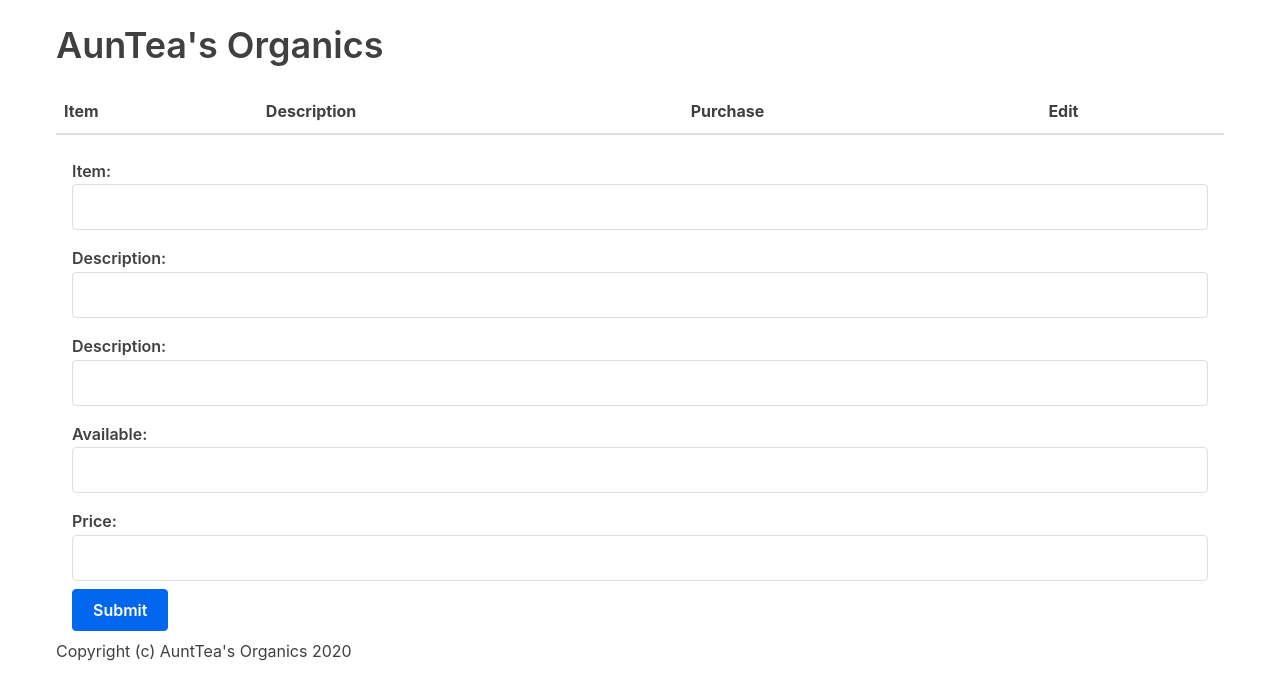
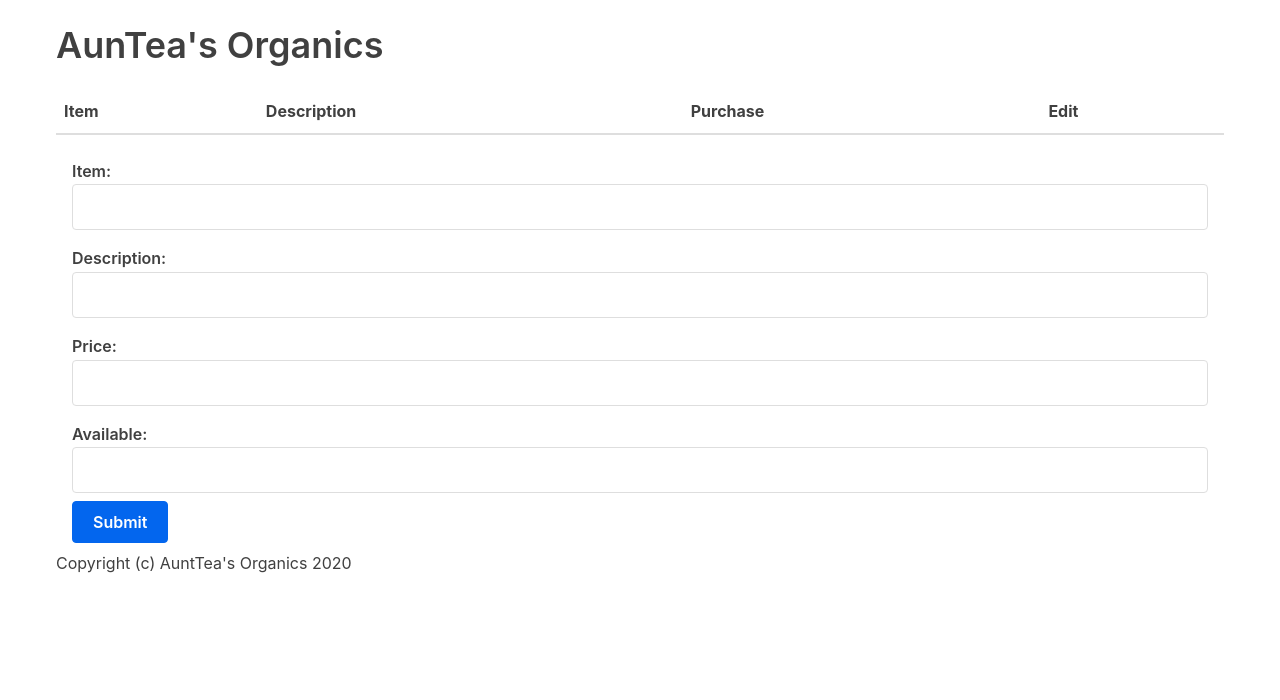
Before and after one commit to wrunion/react-tutorial-5520, a React (Create React App) app: page / in a window 1280 px wide. Both pictures are taken after a click on the button "Add Item". Shown: the top 700 px of the page. Built offline with nearby package versions, Linux system fonts and the light colour scheme.

Commit message:
form now accepting and updating values.

```diff
--- a/src/DisplayControl.js
+++ b/src/DisplayControl.js
@@ -6,16 +6,21 @@ class DisplayControl extends Component {
   state = {
     formVisible: false,
     itemSelected: null,
-    ownerView: true
+    ownerView: true,
+    masterItemList: []
   }
 
   openAddItemForm = () => {
     this.setState({formVisible: true});
   }
 
-  addItemToInventory = () => {
-    alert('addItemToInventory works');
+  addItemToInventory = (item) => {
+    this.setState({...this.state.masterItemList, item});
   }
+
+  // handleSubmit = character => {
+  //   this.setState({characters: [...this.state.characters, character]});
+  // }
 
 
   render() {
--- a/src/Form.js
+++ b/src/Form.js
@@ -9,13 +9,10 @@ class Form extends Component {
   }
 
   handleChange = event => {
-    const { item, description, price, available } = event.target;
+    const { name, value } = event.target
 
     this.setState({
-      item: item,
-      description: description,
-      price: price,
-      available: available
+      [name]: value,
     });
   }
 
@@ -35,7 +32,6 @@ class Form extends Component {
             type="text"
             name="item"
             id="item"
-            required
             value={item}
             onChange={this.handleChange}/>
         </label>
@@ -44,17 +40,16 @@ class Form extends Component {
             type="text"
             name="description"
             id="description"
-            required
             value={description}
             onChange={this.handleChange}/>
         </label>
-        <label htmlFor="description">Description:
+        <label htmlFor="price">Price:
           <input
-            type="text"
-            name="description"
-            id="description"
-            required
-            value={description}
+            type="number"
+            min={0}
+            name="price"
+            id="price"
+            value={price}
             onChange={this.handleChange}/>
         </label>
         <label htmlFor="available">Available:
@@ -63,18 +58,7 @@ class Form extends Component {
             min={0}
             name="available"
             id="available"
-            required
             value={available}
-            onChange={this.handleChange}/>
-        </label>
-        <label htmlFor="price">Price:
-          <input
-            type="number"
-            min={0}
-            name="price"
-            id="price"
-            required
-            value={price}
             onChange={this.handleChange}/>
         </label>
         <button value="Submit">Submit</button>
@@ -83,5 +67,4 @@ class Form extends Component {
   }
 }
 
-
 export default Form;
```
